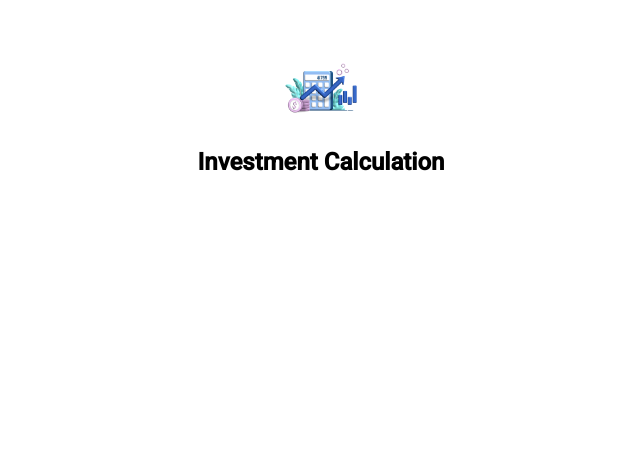
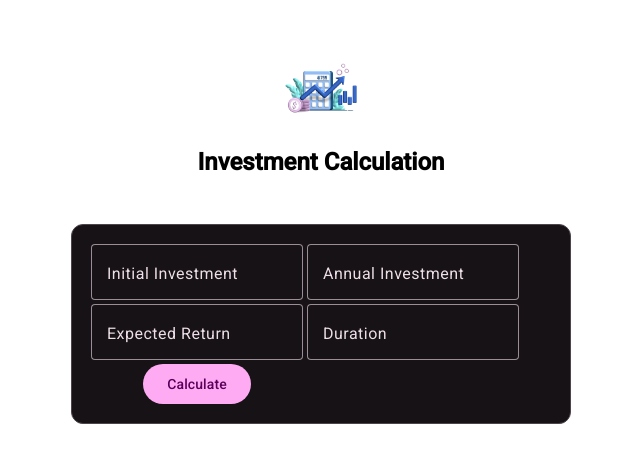
Before and after one commit to ersaumya/investApp, an Angular app: page / in a window 1280 px wide. Shown: the top 462 px of the page, without its empty margins (319-959 px from the left). Built offline with nearby package versions, Linux system fonts and the light colour scheme.

Commit message:
user input component added

```diff
--- a/src/app/app.component.html
+++ b/src/app/app.component.html
@@ -1 +1,2 @@
 <app-header></app-header>
+<app-user-input></app-user-input>
--- a/src/app/app.component.ts
+++ b/src/app/app.component.ts
@@ -1,10 +1,11 @@
 import { Component } from '@angular/core';
 import { RouterOutlet } from '@angular/router';
 import { HeaderComponent } from './header/header.component';
+import { UserInputComponent } from './user-input/user-input.component';
 
 @Component({
   selector: 'app-root',
-  imports: [HeaderComponent],
+  imports: [HeaderComponent, UserInputComponent],
   templateUrl: './app.component.html',
   styleUrl: './app.component.css',
 })
--- /dev/null
+++ b/src/app/user-input/user-input.component.css
@@ -0,0 +1,7 @@
+mat-card {
+    min-width: 150px;
+    max-width: 500px;
+    width: 100%;
+    text-align: center;
+    margin:3rem  auto;
+  }
--- /dev/null
+++ b/src/app/user-input/user-input.component.html
@@ -0,0 +1,57 @@
+<mat-card appearance="outlined">
+  <mat-card-content>
+    <form class="user-input">
+      <table>
+        <tr>
+          <td>
+            <mat-form-field
+              appearance="outline"
+              subscriptSizing="dynamic"
+              class="example-full-width"
+            >
+              <mat-label>Initial Investment</mat-label>
+              <input matInput type="number" placeholder="0" />
+            </mat-form-field>
+          </td>
+          <td>
+            <mat-form-field
+              appearance="outline"
+              subscriptSizing="dynamic"
+              class="example-full-width"
+            >
+              <mat-label>Annual Investment</mat-label>
+              <input matInput type="number" placeholder="0" />
+            </mat-form-field>
+          </td>
+        </tr>
+        <tr>
+          <td>
+            <mat-form-field
+              appearance="outline"
+              subscriptSizing="dynamic"
+              class="example-full-width"
+            >
+              <mat-label>Expected Return</mat-label>
+              <input matInput type="number" placeholder="0" />
+            </mat-form-field>
+          </td>
+          <td>
+            <mat-form-field
+              appearance="outline"
+              subscriptSizing="dynamic"
+              class="example-full-width"
+            >
+              <mat-label>Duration</mat-label>
+              <input matInput type="number" placeholder="0" />
+            </mat-form-field>
+          </td>
+        </tr>
+        <tr>
+          <td>
+            <button mat-flat-button>Calculate</button>
+          </td>
+        </tr>
+      </table>
+    </form>
+  </mat-card-content>
+</mat-card>
--- a/src/styles.css
+++ b/src/styles.css
@@ -2,3 +2,14 @@
 
 html, body { height: 100%; }
 body { margin: 0; font-family: Roboto, "Helvetica Neue", sans-serif; }
+
+@use '@angular/material' as mat;
+
+html {
+  color-scheme: light dark;
+  @include mat.theme((
+    color: mat.$violet-palette,
+    typography: Roboto,
+    density: -2
+  ));
+}
```
Also changed, not shown: src/app/user-input/user-input.component.ts (added, +20 -0 lines).
